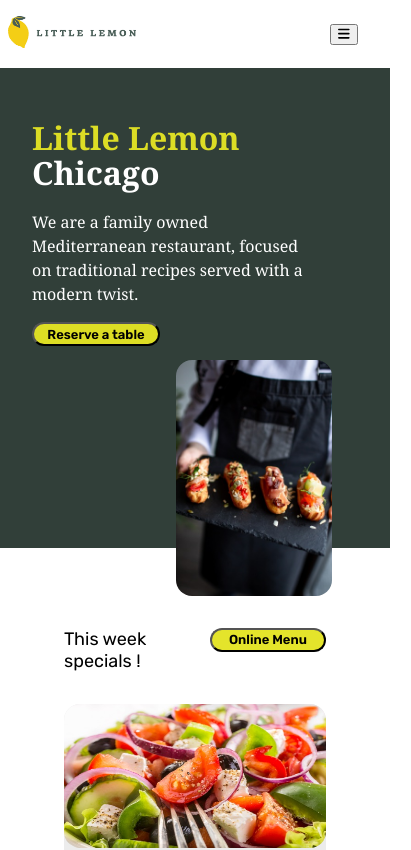
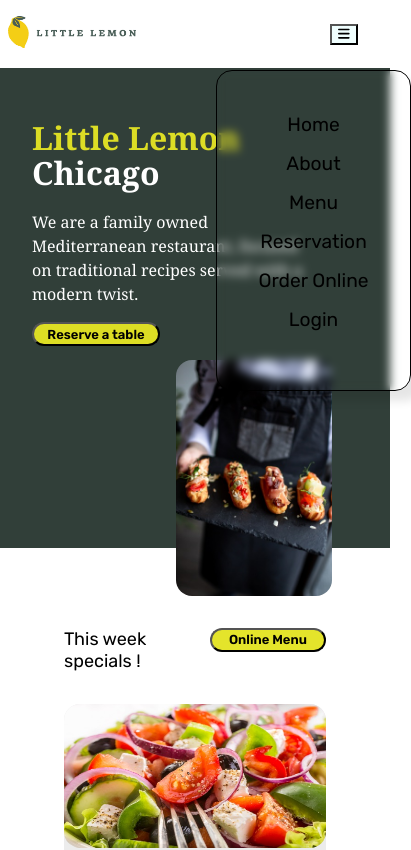
Before and after one commit to Nadia-Amz/little-lemon-web, a React (Create React App) app: page / in a window 390 px wide. Shown: the top 850 px of the page, 411 px wide, since content can reach past the window. Built offline with nearby package versions, Linux system fonts and the light colour scheme.

Commit message:
commit10

```diff
--- a/src/App.js
+++ b/src/App.js
@@ -1,4 +1,4 @@
-import React from 'react';
+import React  from 'react';
 import './App.css';
 import { BrowserRouter as Router, Routes, Route } from 'react-router-dom';
 import Reservationpage from './pages/Reservationpage';
@@ -8,6 +8,7 @@ import Confirmationpage from './pages/Confirmationpage';
 
 
 function App() {
+
   return (
     <Router>
       <Routes>
--- a/src/components/Nav.js
+++ b/src/components/Nav.js
@@ -6,20 +6,11 @@ import {Link } from 'react-router-dom';
 
 const Nav = () => {
 
-    const [isNavOpen, setIsNavOpen] = useState(false);
-    // const [showNav, setShowNav] = useState(false)
+    const [isNavOpen, setIsNavOpen] = useState(true);
 
-    // const toggleNavItems = () => {
-    //  setShowNav(!showNav)
-    // }
-
-    // const removeNav = () => {
-    //     setShowNav(false)
-    // }
 
     return (
         <nav className={`navigation ${isNavOpen ? 'open' : ''}`}>
-            {/* <FontAwesomeIcon className="bars" icon={faBars} onClick={toggleNavItems}/> */}
             <button className="bars" onClick={() => setIsNavOpen(!isNavOpen)}>
             <FontAwesomeIcon icon={faBars} />
             </button>
--- a/src/components/Reservation.js
+++ b/src/components/Reservation.js
@@ -1,7 +1,8 @@
-import React, { useState } from "react";
+import React, {  useState } from "react";
 import {useNavigate} from 'react-router-dom';
 import restaurant from "../images/restaurant.jpg";
 import '../components/css/Style.css';
+
 
 
 const Reservation = () => {
@@ -53,8 +54,7 @@ const Reservation = () => {
       navigateToConfirmationpage();
     } else {
       setErrorMessage("Oops! The form is uncompleted");
-          // alert("The form is uncompleted");
-          // console.log("The form is uncompleted");
+
     }
 
   };
--- a/src/components/css/Style.css
+++ b/src/components/css/Style.css
@@ -621,19 +621,21 @@ button:hover {
      .navigation {
         flex-direction: column;
         align-items: center;
-        margin-right: 2rem;
     }
     .navElements {
-        background-color: rgb(49, 63, 57);
+        backdrop-filter: blur(5px) ;
         border-radius: 16px;
+        border: 1px solid black;
+        box-shadow: 10px 10px 10px rgba(0, 0, 0, 0.1);
         flex-direction: column;
         padding : 10px;
         position : absolute;
         top : 70px;
         right: 0;
-        width: 40%;
+        left: 0;
+        width: 100%;
         text-align: center;
-        height: 65%;
+        height: 38%;
       }
 
       .navElements ul {
@@ -642,10 +644,17 @@ button:hover {
       }
 
       .navElements ul li {
-        margin-bottom: 10px;
+        margin-bottom: 1rem;
       }
       .bars {
         display: block;
+        background-color: azure;
+      }
+      .navElements a{
+        color: black;
+        font-family: 'Rubik';
+        font-size: larger;
+        font-weight: lighter;
       }
     }
 
@@ -930,6 +939,14 @@ button:hover {
     width: 60%;
   }
 
+  .navElements{
+    width: 50%;
+    height: 38%;
+    margin-left: 13.5rem;
+
+
+  }
+
 }
 @media (max-width : 360px){
     .error{
```
